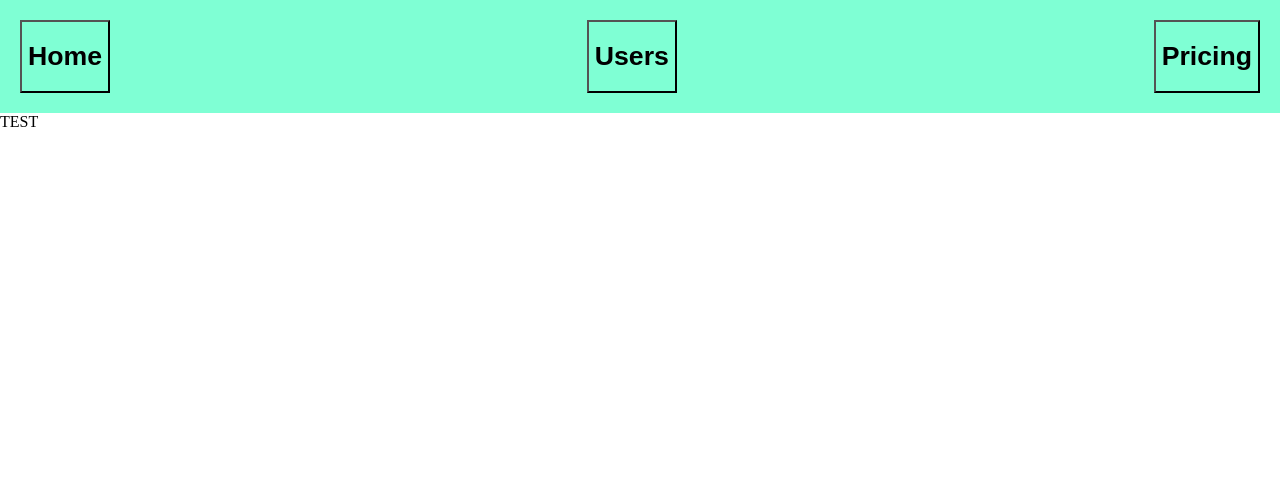
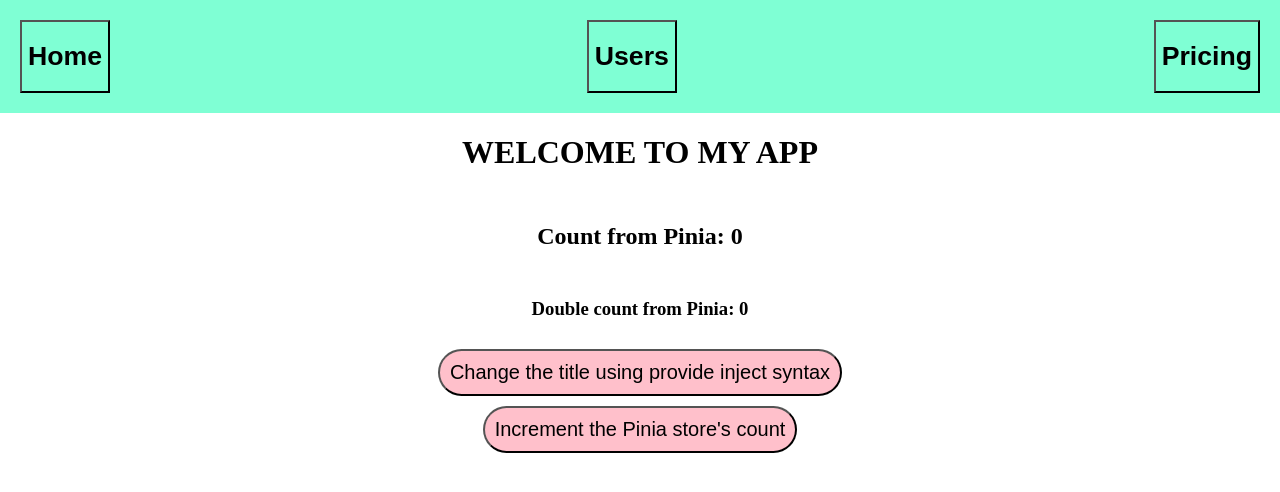
Before and after one commit to maksymilianPadalak/vueIntroduction, a Vue app: page / in a window 1280 px wide. Shown: the top 492 px of the page. Built offline with nearby package versions, Linux system fonts and the light colour scheme.

Commit message:
Play with pinia and provide, inject

```diff
--- a/package.json
+++ b/package.json
@@ -12,6 +12,7 @@
     "format": "prettier --write src/"
   },
   "dependencies": {
+    "pinia": "^3.0.2",
     "vue": "^3.5.13",
     "vue-router": "^4.5.1"
   },
--- a/src/App.vue
+++ b/src/App.vue
@@ -1,9 +1,17 @@
 <script setup lang="ts">
-import { provide, ref } from 'vue'
+import { provide, ref, type Ref } from 'vue'
 import Navigation from './components/Navigation.vue'
 
-const test = ref('TEST')
-provide('test', test)
+const welcomeTitle = ref('WELCOME TO MY APP')
+const updateWelcomeTitle = (string: string) => (welcomeTitle.value = string)
+
+provide<{ welcomeTitle: Ref<string, string>; updateWelcomeTitle: (string: string) => void }>(
+  'welcomeTitleObject',
+  {
+    welcomeTitle,
+    updateWelcomeTitle,
+  },
+)
 </script>
 
 <template>
--- a/src/components/Home.vue
+++ b/src/components/Home.vue
@@ -1,7 +1,52 @@
-<template>{{ test }}</template>
+<template>
+  <div class="root">
+    <h1>
+      {{ welcomeTitleObject?.welcomeTitle }}
+    </h1>
+    <h2>Count from Pinia: {{ count }}</h2>
+    <h3>Double count from Pinia: {{ doubleCount }}</h3>
+    <button
+      @click="
+        () => {
+          welcomeTitleObject?.updateWelcomeTitle(
+            welcomeTitleObject?.welcomeTitle.value === 'New Welcome Title!'
+              ? 'Old Welcome Title!'
+              : 'New Welcome Title!',
+          )
+        }
+      "
+    >
+      Change the title using provide inject syntax
+    </button>
+    <button @click="increment">Increment the Pinia store's count</button>
+  </div>
+</template>
 
 <script setup lang="ts">
 import { inject } from 'vue'
+import { storeToRefs } from 'pinia'
+import { useCounterStore } from '@/stores/useAuthenticationStore'
+import type { WelcomeTitleObject } from '@/types'
 
-const test = inject('test')
+const store = useCounterStore()
+const { count, doubleCount } = storeToRefs(store)
+const { increment } = store
+
+const welcomeTitleObject: WelcomeTitleObject | undefined = inject('welcomeTitleObject')
 </script>
+
+<style scoped>
+.root {
+  display: flex;
+  flex-direction: column;
+  align-items: center;
+  gap: 10px;
+}
+
+button {
+  padding: 10px;
+  font-size: 20px;
+  background-color: pink;
+  border-radius: 40px;
+}
+</style>
--- a/src/main.ts
+++ b/src/main.ts
@@ -2,9 +2,12 @@ import { createApp } from 'vue'
 import App from './App.vue'
 import router from './router'
 import '../global.css'
+import { createPinia } from 'pinia'
 
 const app = createApp(App)
+const pinia = createPinia()
 
+app.use(pinia)
 app.use(router)
 
 app.mount('#app')
--- /dev/null
+++ b/src/stores/useAuthenticationStore.ts
@@ -0,0 +1,13 @@
+import { defineStore } from 'pinia'
+import { computed, ref } from 'vue'
+
+export const useCounterStore = defineStore('counter', () => {
+  const count = ref(0)
+  const name = ref('Eduardo')
+  const doubleCount = computed(() => count.value * 2)
+  function increment() {
+    count.value++
+  }
+
+  return { count, name, doubleCount, increment }
+})
```
Also changed, not shown: src/types.ts (+7 -0 lines), 1 other file (tests, documents, lock files or other folders).
